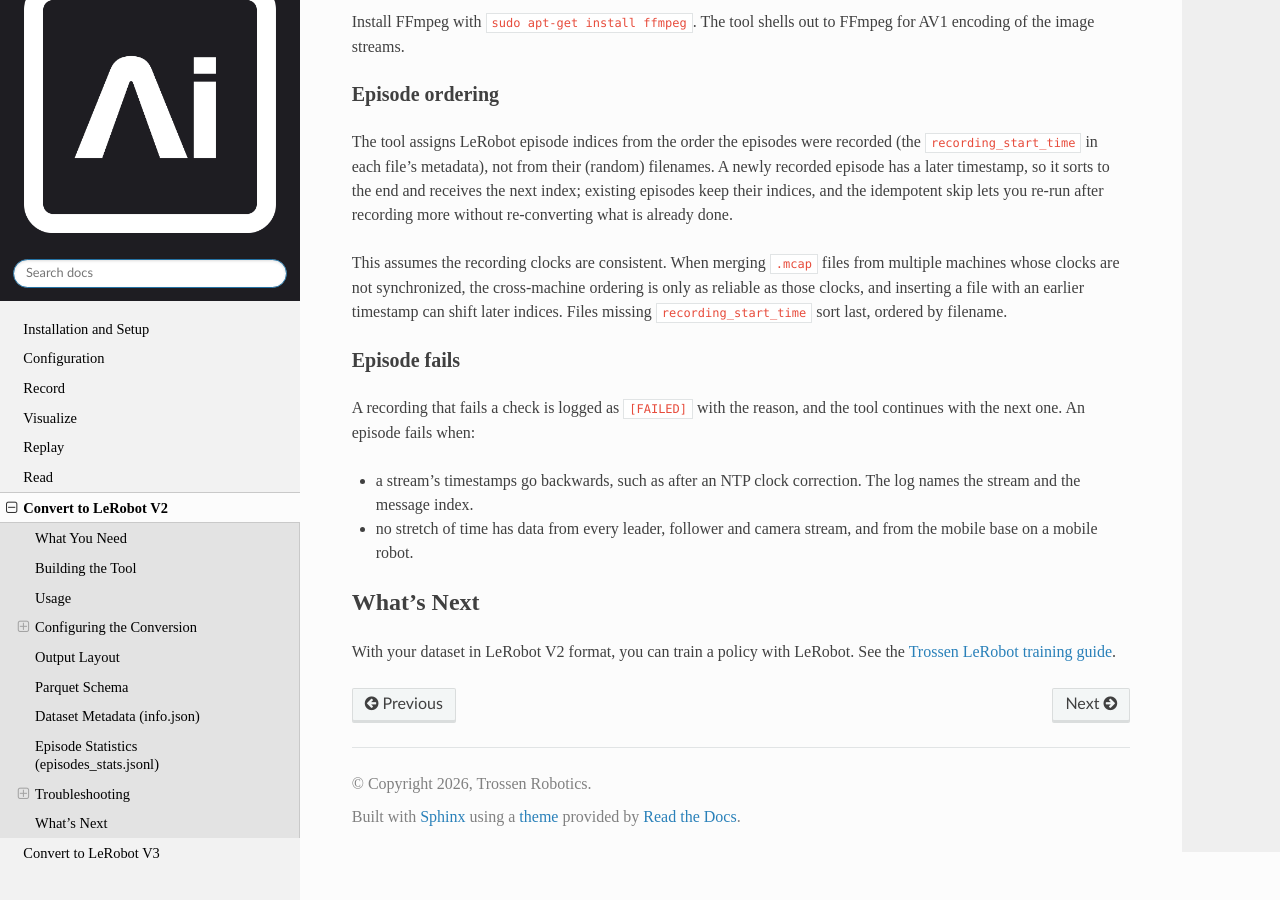
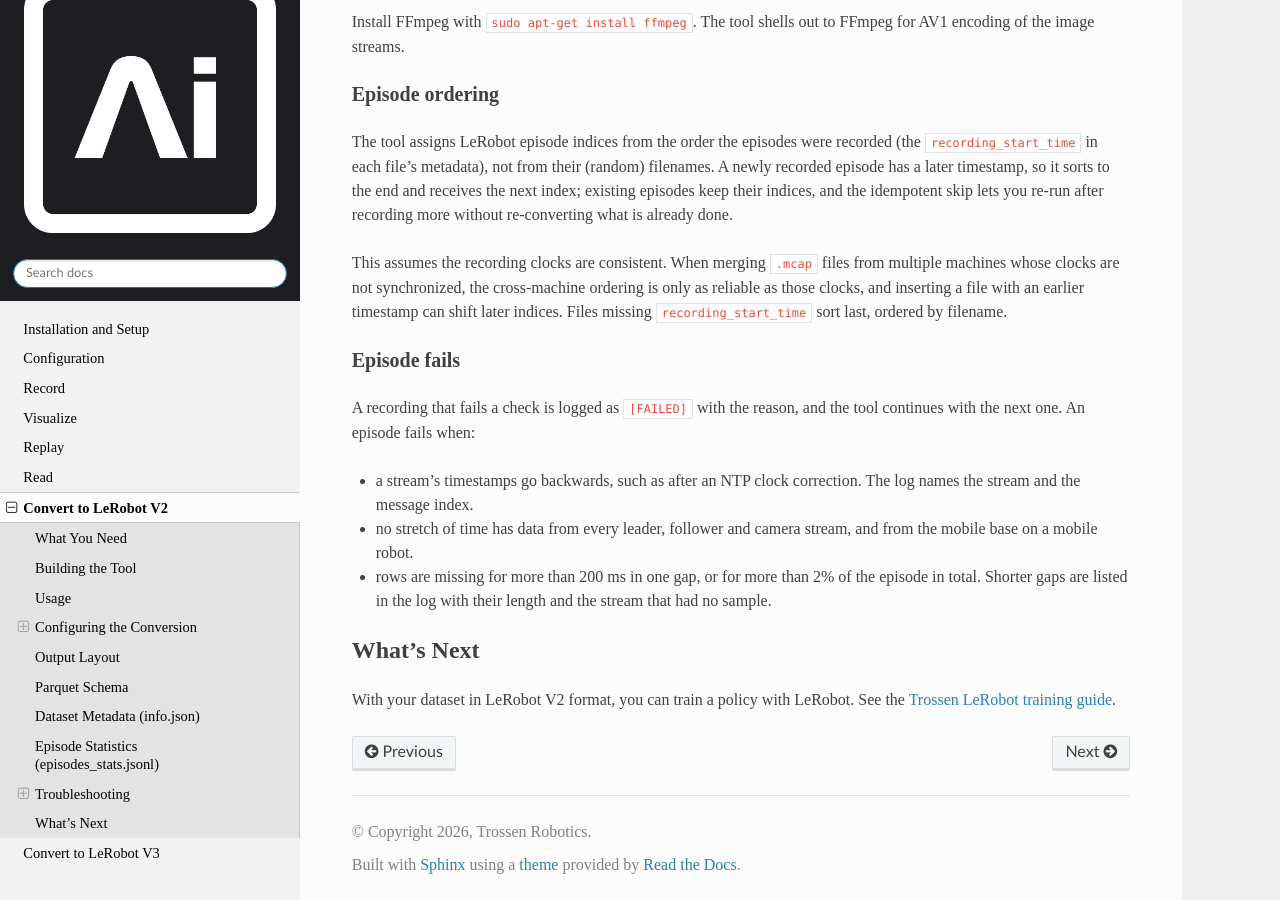
Before and after one commit to TrossenRobotics/trossen_sdk, a Sphinx documentation site: the page built from docs/convert.rst, in a window 1280 px wide and 900 px high, scrolled down 4706 px. Built offline with Sphinx 7.4.7 and the Read the Docs theme 3.1.0, drawn with Linux system fonts in a browser that asks for light colours; some web fonts are replaced.

Commit message:
docs: document the row gap limits

```diff
--- a/docs/convert.rst
+++ b/docs/convert.rst
@@ -299,6 +299,8 @@ An episode fails when:
 - a stream's timestamps go backwards, such as after an NTP clock correction.
   The log names the stream and the message index.
 - no stretch of time has data from every leader, follower and camera stream, and from the mobile base on a mobile robot.
+- rows are missing for more than 200 ms in one gap, or for more than 2% of the episode in total.
+  Shorter gaps are listed in the log with their length and the stream that had no sample.
 
 What's Next
 ===========
```
Also changed, not shown: scripts/trossen_mcap_to_lerobot_v3/README.md.
